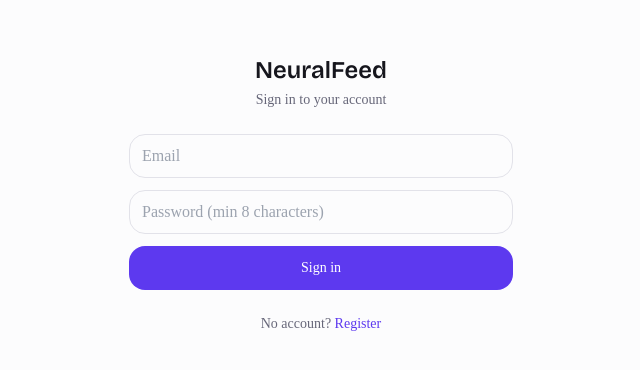
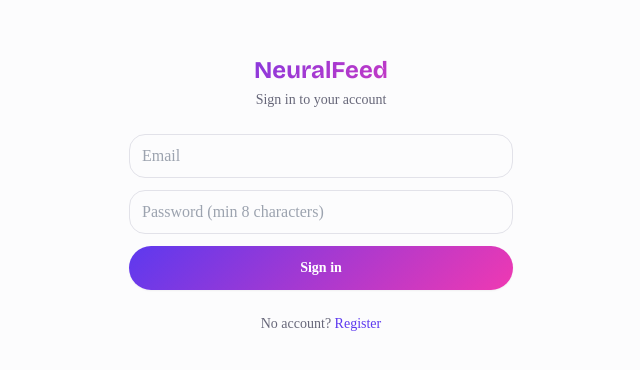
Before and after one commit to rvzaku/neuralfeed, a Next.js app in the folder frontend/: page /login in a window 1280 px wide. Shown: the part 206-576 px from the top of the page, without its empty margins (319-959 px from the left). Built offline with nearby package versions, Linux system fonts and the light colour scheme; no server answers.

Commit message:
style(ui): v4 consistency sweep — skeletons, search modal, login page

```diff
--- a/frontend/app/login/page.tsx
+++ b/frontend/app/login/page.tsx
@@ -36,7 +36,7 @@ export default function LoginPage() {
     <main className="min-h-dvh flex items-center justify-center bg-background px-4">
       <div className="w-full max-w-sm space-y-6">
         <div className="text-center space-y-1">
-          <h1 className="font-serif text-2xl font-semibold">NeuralFeed</h1>
+          <h1 className="font-serif text-2xl font-bold text-gradient-brand">NeuralFeed</h1>
           <p className="text-sm text-muted-foreground">
             {mode === "login" ? "Sign in to your account" : "Create an account"}
           </p>
@@ -81,7 +81,7 @@ export default function LoginPage() {
           <button
             type="submit"
             disabled={busy}
-            className="w-full min-h-[44px] rounded-lg bg-primary text-primary-foreground text-sm font-medium hover:bg-primary/90 transition-colors disabled:opacity-60"
+            className="w-full min-h-[44px] rounded-full bg-gradient-brand text-white text-sm font-semibold shadow-sm hover:opacity-90 transition-opacity disabled:opacity-60"
           >
             {busy ? "Please wait…" : mode === "login" ? "Sign in" : "Create account"}
           </button>
--- a/frontend/components/feed/FeedCardSkeleton.tsx
+++ b/frontend/components/feed/FeedCardSkeleton.tsx
@@ -1,6 +1,6 @@
 export function FeedCardSkeleton() {
   return (
-    <div className="rounded-xl border border-border bg-card p-4 animate-pulse space-y-3">
+    <div className="rounded-2xl border border-border bg-card p-4 animate-pulse space-y-3">
       <div className="flex items-center gap-2">
         <div className="h-5 w-16 rounded-full bg-muted" />
         <div className="h-4 w-20 rounded bg-muted" />
--- a/frontend/components/feed/SearchModal.tsx
+++ b/frontend/components/feed/SearchModal.tsx
@@ -58,7 +58,7 @@ export function SearchModal({ isOpen, onClose }: SearchModalProps) {
       className="fixed inset-0 z-50 bg-black/50 backdrop-blur-sm flex items-start justify-center pt-[10vh] px-4"
       onClick={handleBackdropClick}
     >
-      <div className="w-full max-w-xl bg-background border border-border rounded-xl shadow-2xl overflow-hidden">
+      <div className="w-full max-w-xl bg-background border border-border rounded-2xl shadow-2xl overflow-hidden">
         {/* Input row */}
         <div className="flex items-center gap-3 px-4 py-3 border-b border-border">
           <Search className="h-4 w-4 text-muted-foreground shrink-0" />
```
Also changed, not shown: frontend/next-env.d.ts, 1 other file (tests, documents, lock files or other folders).
